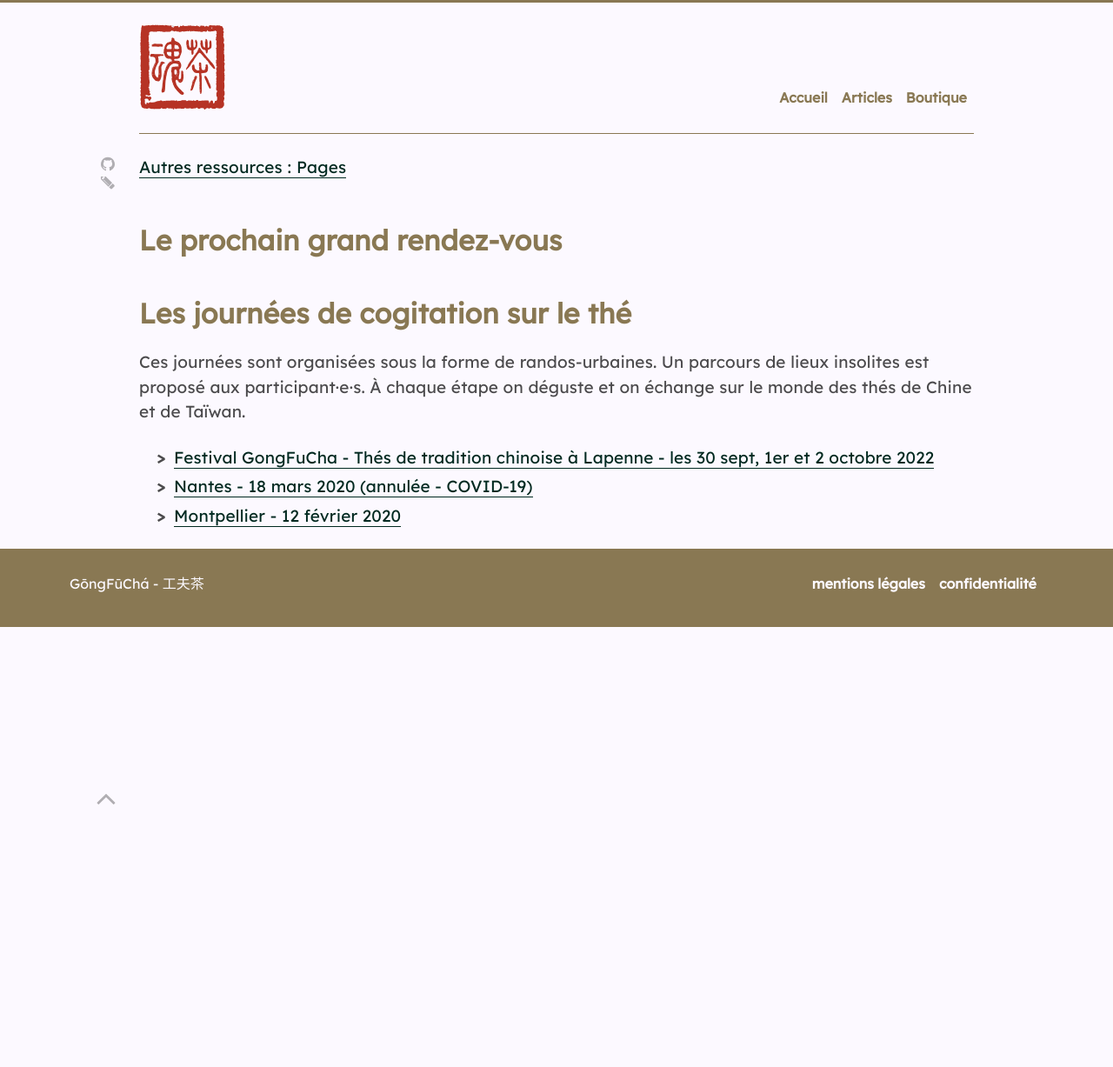
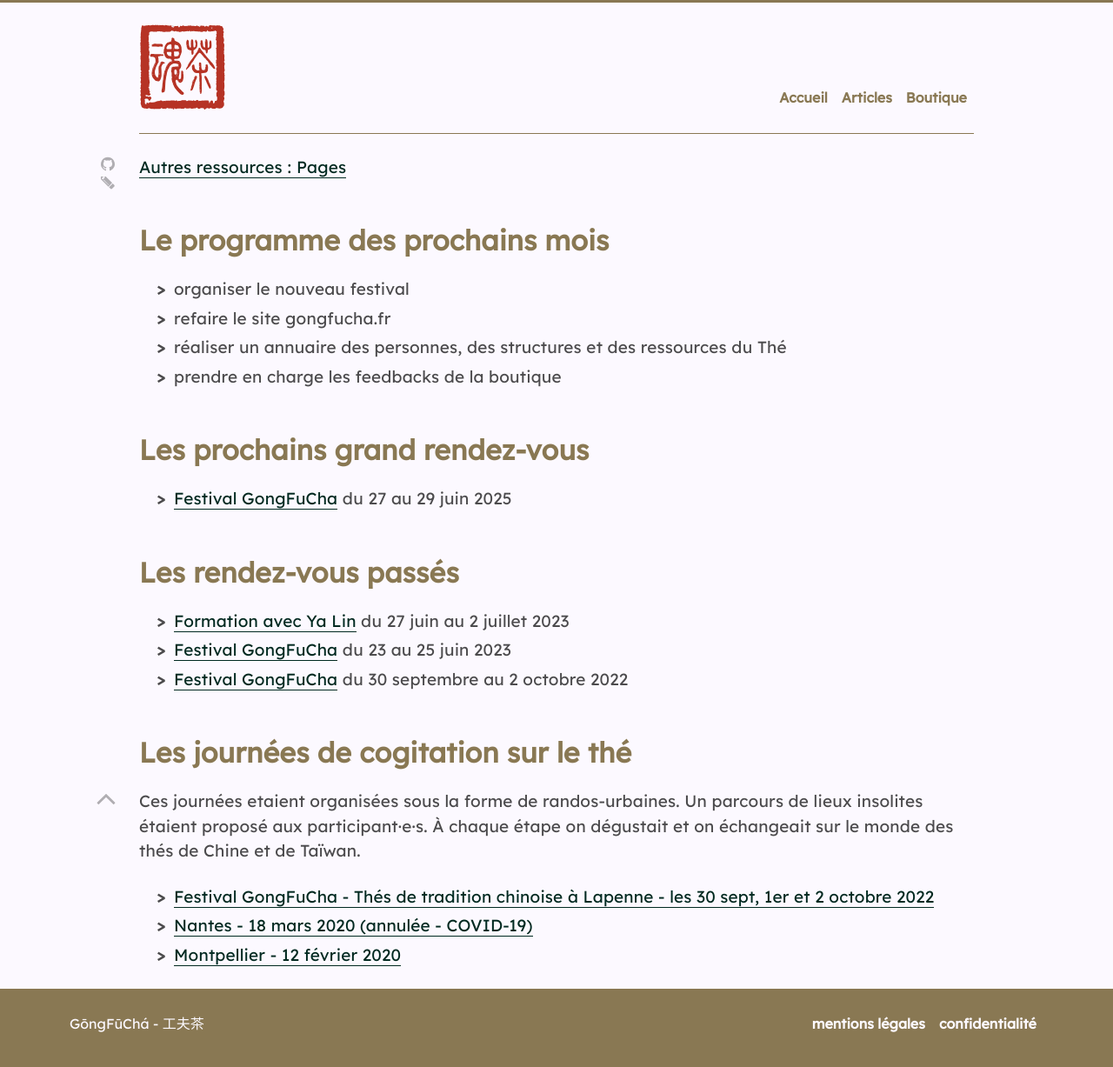
Before and after one commit to brutdethe/site, a Jekyll site: the page built from ressources/_pages/agenda.md, in a window 1280 px wide. Shown: the whole page at 87% size. Built offline with Jekyll 4.4.1, drawn with Linux system fonts in a browser that asks for light colours; nearby versions of some CDN libraries; before the commit the page ends 900 px from its top, so only the background shows below that.

```diff
--- a/ressources/_pages/agenda.md
+++ b/ressources/_pages/agenda.md
@@ -4,12 +4,27 @@ description: >
   Pour nous suivre ou nous rencontrer
 ---
 
-## Le prochain grand rendez-vous
+## Le programme des prochains mois
+
+- organiser le nouveau festival
+- refaire le site gongfucha.fr
+- réaliser un annuaire des personnes, des structures et des ressources du Thé
+- prendre en charge les feedbacks de la boutique
+
+## Les prochains grand rendez-vous
+
+- [Festival GongFuCha](https://festival.gongfucha.fr) du 27 au 29 juin 2025
+
+## Les rendez-vous passés
+
+- [Formation avec Ya Lin](https://formation.gongfucha.fr) du 27 juin au 2 juillet 2023
+- [Festival GongFuCha](https://festival.gongfucha.fr/2023) du 23 au 25 juin 2023
+- [Festival GongFuCha](https://festival.gongfucha.fr/2022) du 30 septembre au 2 octobre 2022
 
 ## Les journées de cogitation sur le thé
 
-Ces journées sont organisées sous la forme de randos-urbaines. Un parcours de lieux insolites est proposé aux participant·e·s.
-À chaque étape on déguste et on échange sur le monde des thés de Chine et de Taïwan.
+Ces journées etaient organisées sous la forme de randos-urbaines. Un parcours de lieux insolites étaient proposé aux participant·e·s.
+À chaque étape on dégustait et on échangeait sur le monde des thés de Chine et de Taïwan.
 
 - <a href="https://festival.gongfucha.fr">Festival GongFuCha - Thés de tradition chinoise à Lapenne - les 30 sept, 1er et 2 octobre 2022</a>
 - <a href="https://thedechine.oisiflorus.com/nantes/invitation.html">Nantes - 18 mars 2020 (annulée - COVID-19)</a>
```
Also changed, not shown: ressources/_pages/faq-boutique.md (+1 -1 lines), ressources/_pages/refonte-boutique-gongfucha-fr.md (added, +50 -0 lines), assets/danslajungle.png (deleted).
